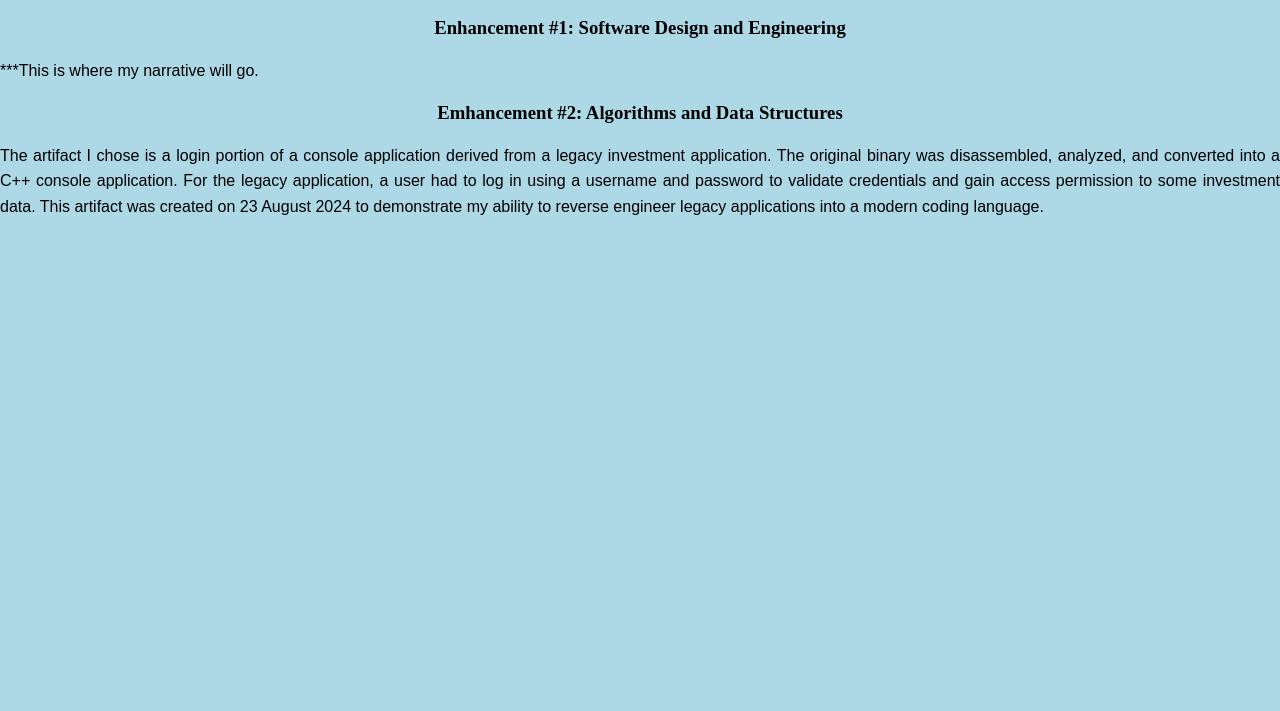
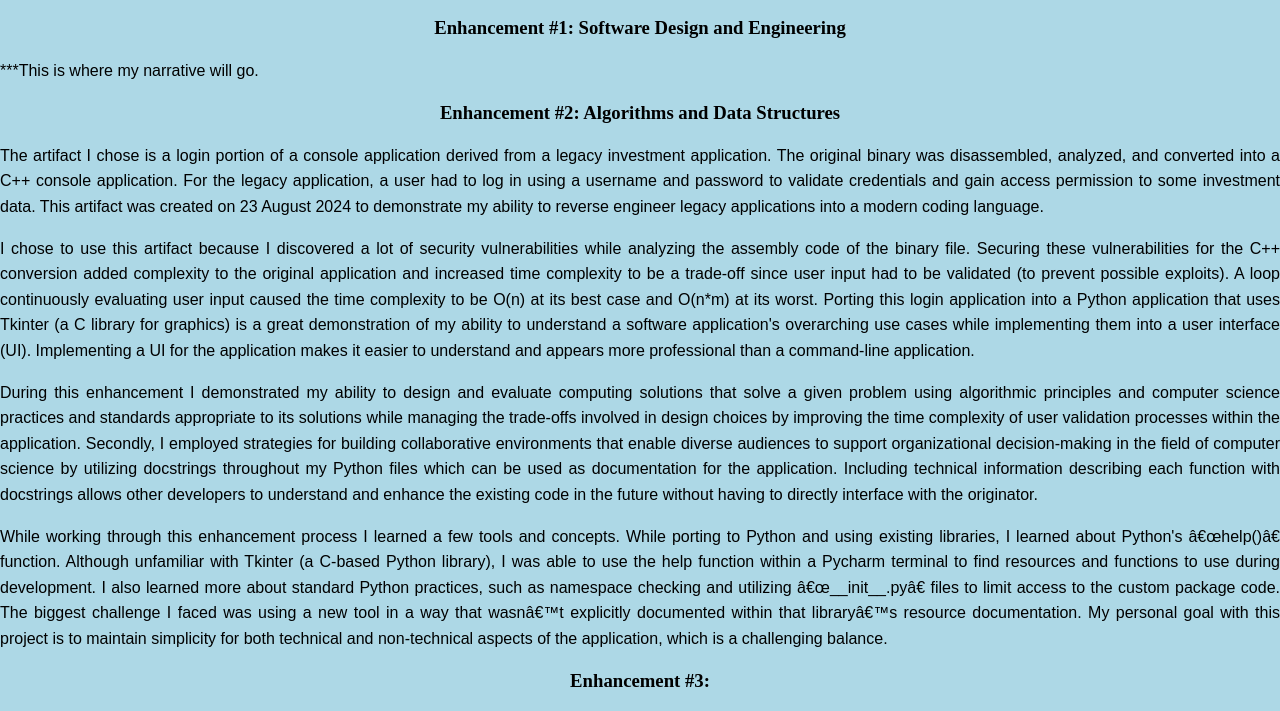
Before and after one commit to batspp/batspp.github.io, a plain HTML site: page index.html in a window 1280 px wide. Shown: the part 912-1623 px from the top of the page. Before the commit the page ends 1148 px from the top, so only its background shows below. Drawn offline with Linux system fonts and the light colour scheme.

Commit message:
Update index.html

```diff
--- a/index.html
+++ b/index.html
@@ -2,7 +2,7 @@
   <head>
     <meta charset="UTF-8>
     <meta name="viewport" content="width=device-width, initial-scale=1.0">
-    <title>Project Enhancements</title>
+    <title>Programming Enhancement Portfolio</title>
     <style>
       .video-container {
         position: relative;
@@ -33,12 +33,36 @@
         allow="accelerometer; autoplay; clipboard-write; encrypted-media; gyroscope;
         picture-in-picture; web-share" referrerpolicy="strict-origin-when-cross-origin" allowfullscreen></iframe>
     </div>
+
     <h3>Enhancement #1: Software Design and Engineering</h3>
-    <p>***This is where my narrative will go.</p>
-    <h3>Emhancement #2: Algorithms and Data Structures</h3>
-    <p>The artifact I chose is a login portion of a console application derived from a legacy investment application.
+      <p>***This is where my narrative will go.</p>
+
+    <h3>Enhancement #2: Algorithms and Data Structures</h3>
+      <p>The artifact I chose is a login portion of a console application derived from a legacy investment application.
       The original binary was disassembled, analyzed, and converted into a C++ console application.
       For the legacy application, a user had to log in using a username and password to validate credentials and gain access permission to some investment data.
       This artifact was created on 23 August 2024 to demonstrate my ability to reverse engineer legacy applications into a modern coding language.</p>
+
+      <p>I chose to use this artifact because I discovered a lot of security vulnerabilities while analyzing the assembly code of the binary file.
+      Securing these vulnerabilities for the C++ conversion added complexity to the original application and increased time complexity to be a trade-off since user input had to be validated (to prevent possible exploits).
+      A loop continuously evaluating user input caused the time complexity to be O(n) at its best case and O(n*m) at its worst.
+      Porting this login application into a Python application that uses Tkinter (a C library for graphics) is a great
+      demonstration of my ability to understand a software application's overarching use cases while implementing them into a user interface (UI).
+      Implementing a UI for the application makes it easier to understand and appears more professional than a command-line application.</p>
+
+      <p>During this enhancement I demonstrated my ability to design and evaluate computing solutions that solve a given problem using algorithmic principles
+      and computer science practices and standards appropriate to its solutions while managing the trade-offs involved in design choices by improving the time complexity of user validation processes within the application.
+    Secondly, I employed strategies for building collaborative environments that enable diverse audiences to support organizational decision-making in the field of computer science by
+    utilizing docstrings throughout my Python files which can be used as documentation for the application.
+      Including technical information describing each function with docstrings allows other developers to understand and enhance the existing code
+       in the future without having to directly interface with the originator.</p>
+
+    <p>While working through this enhancement process I learned a few tools and concepts. While porting to Python and using existing libraries, I learned about Python's “help()” function.
+      Although unfamiliar with Tkinter (a C-based Python library), I was able to use the help function within a Pycharm terminal to find resources and functions to use during development.
+      I also learned more about standard Python practices, such as namespace checking and utilizing “__init__.py” files to limit access to the custom package code. The biggest challenge I faced was using a
+      new tool in a way that wasn’t explicitly documented within that library’s resource documentation. My personal goal with this project is to maintain simplicity for both technical and non-technical aspects of the application,
+      which is a challenging balance.</p>
+
+    <h3>Enhancement #3: </h3>
   </body>
 </html>
```
